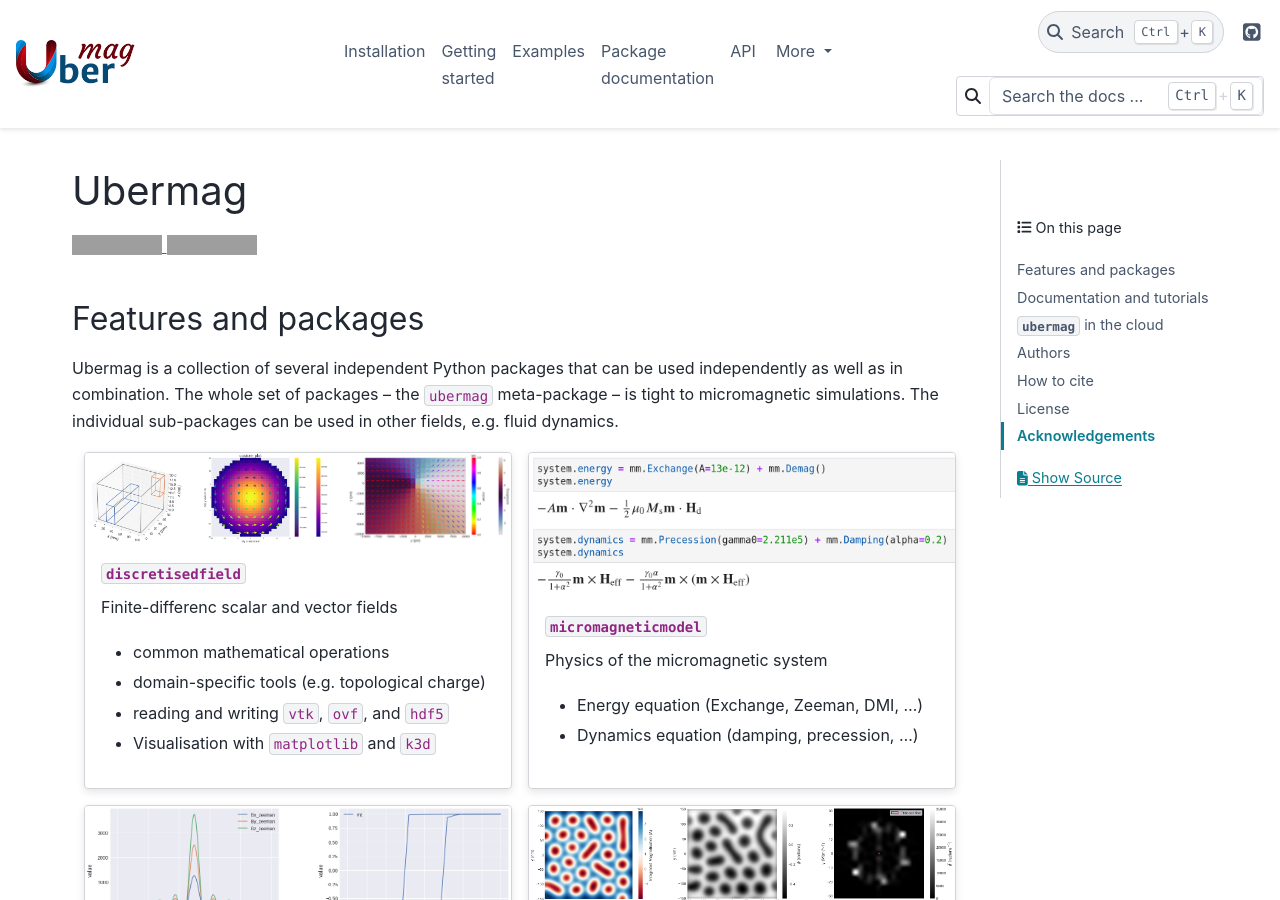
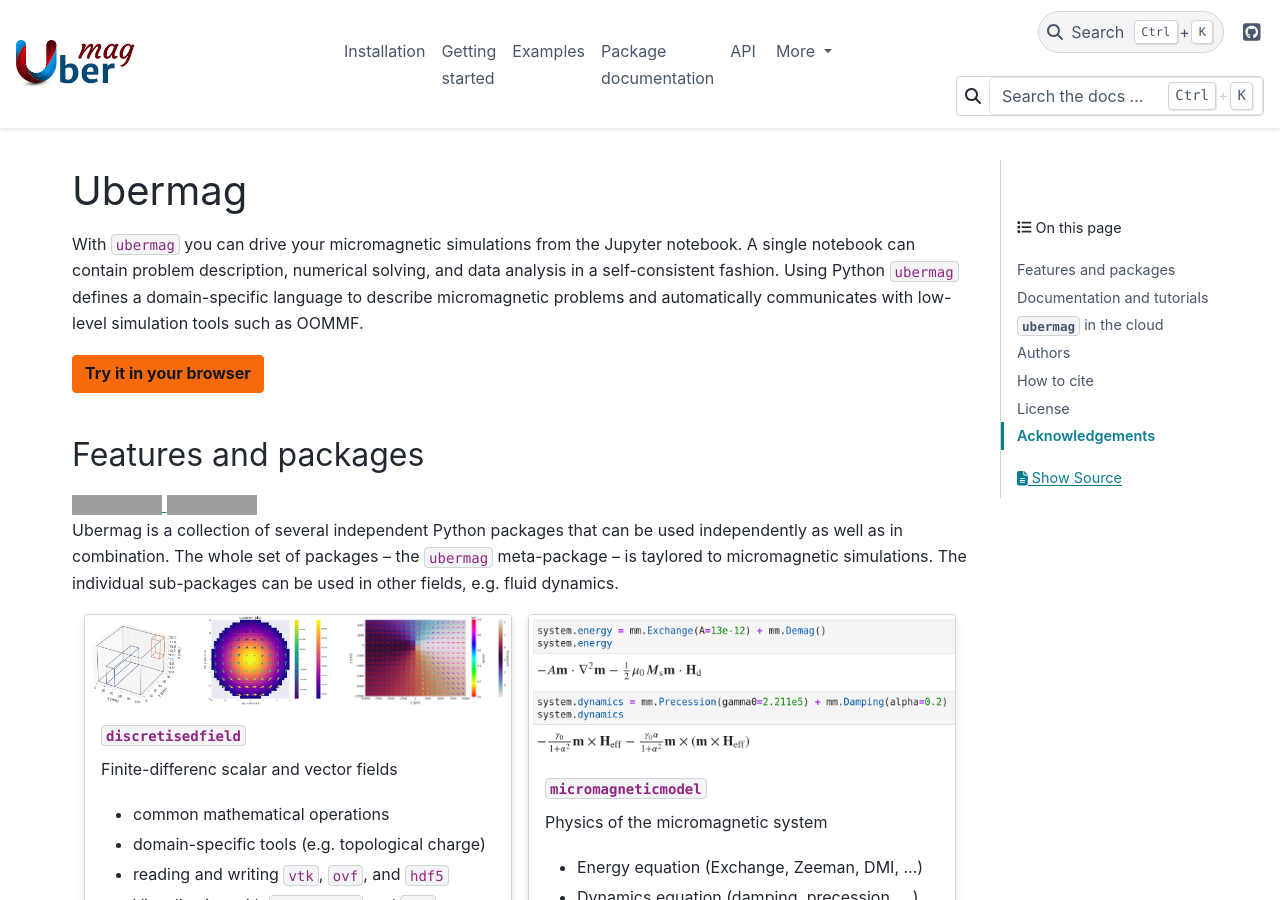
Before and after one commit to ubermag/ubermag.github.io, a Sphinx documentation site: the page built from source/index.rst, in a window 1280 px wide and 900 px high. Built offline with Sphinx 7.4.7 and the PyData theme 0.15.4, drawn with Linux system fonts in a browser that asks for light colours; pages that are not in the unit, such as notebooks, are missing from menus; grey boxes are pictures that could not be loaded.

Commit message:
New introductory paragraph and more prominent option to try online

```diff
--- a/source/index.rst
+++ b/source/index.rst
@@ -2,18 +2,29 @@
 Ubermag
 =======
 
-.. image:: https://anaconda.org/conda-forge/ubermag/badges/version.svg
-   :target: https://anaconda.org/conda-forge/ubermag
+With ``ubermag`` you can drive your micromagnetic simulations from the Jupyter
+notebook. A single notebook can contain problem description, numerical solving,
+and data analysis in a self-consistent fashion. Using Python ``ubermag`` defines
+a domain-specific language to describe micromagnetic problems and automatically
+communicates with low-level simulation tools such as OOMMF.
 
-.. image:: https://anaconda.org/conda-forge/ubermag/badges/latest_release_date.svg
-   :target: https://anaconda.org/conda-forge/ubermag
+.. button-link:: https://mybinder.org/v2/gh/ubermag/tutorials/latest?urlpath=lab/tree/demo.ipynb
+   :color: warning
+
+   **Try it in your browser**
 
 Features and packages
 =====================
 
+.. image:: https://anaconda.org/conda-forge/ubermag/badges/version.svg
+    :target: https://anaconda.org/conda-forge/ubermag
+
+.. image:: https://anaconda.org/conda-forge/ubermag/badges/latest_release_date.svg
+    :target: https://anaconda.org/conda-forge/ubermag
+
 Ubermag is a collection of several independent Python packages that can be used
 independently as well as in combination. The whole set of packages -- the
-``ubermag`` meta-package -- is tight to micromagnetic simulations. The
+``ubermag`` meta-package -- is taylored to micromagnetic simulations. The
 individual sub-packages can be used in other fields, e.g. fluid dynamics.
 
 .. grid:: 1 1 2 2
```
